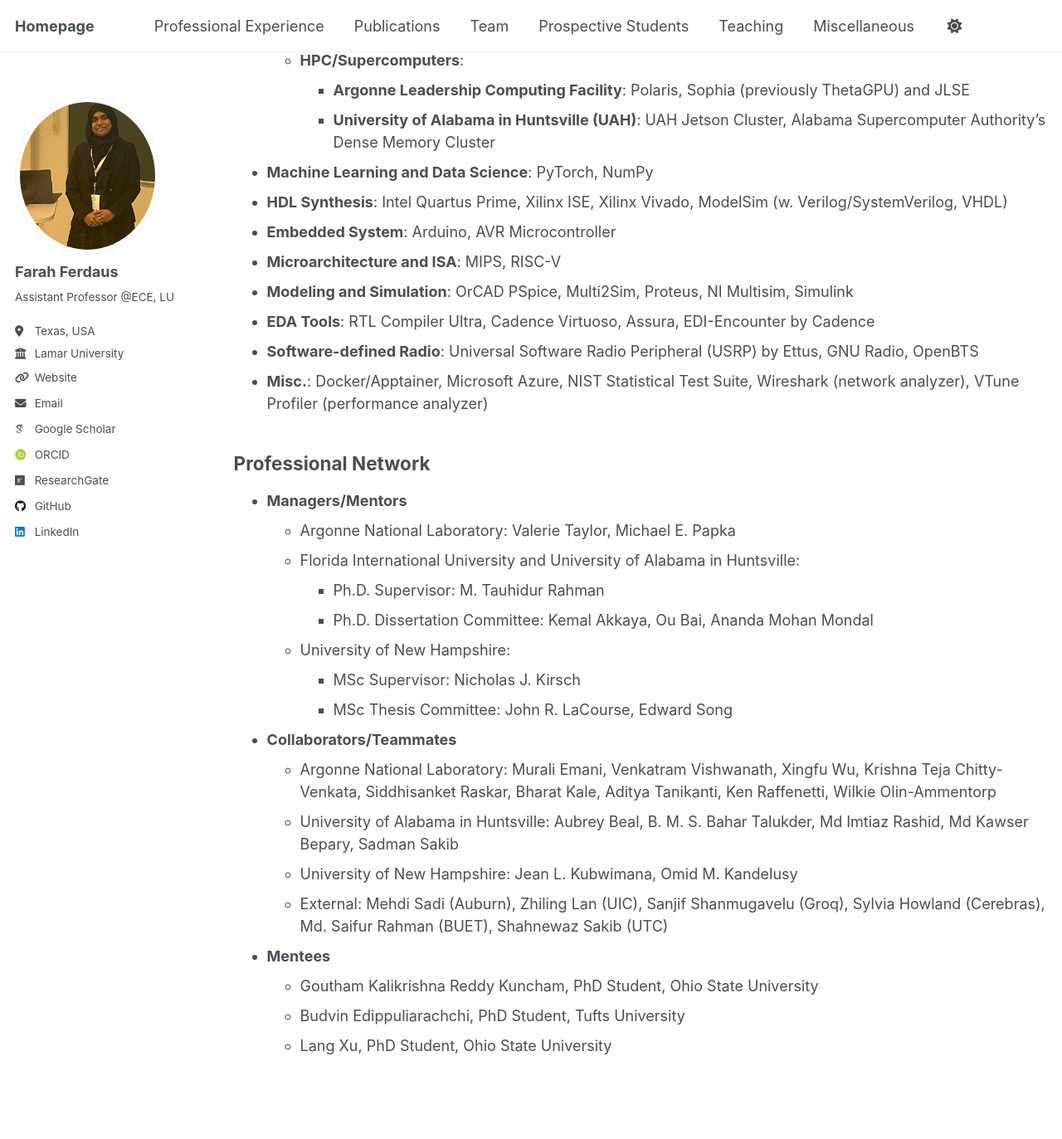
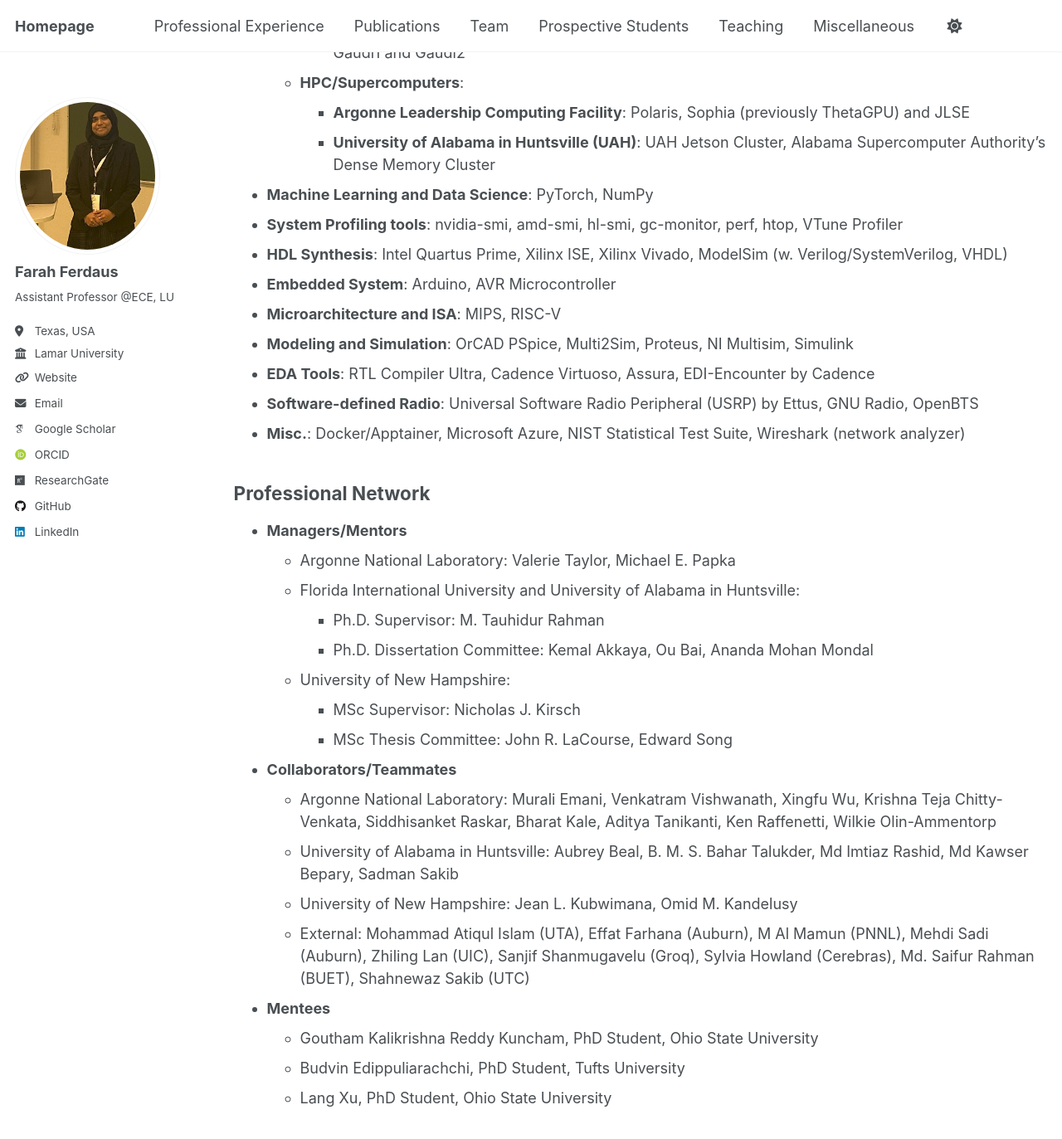
Before and after one commit to fferdaus/fferdaus.github.io, a Jekyll site: the page built from _pages/experience.md, in a window 1280 px wide and 1400 px high, scrolled down 1994 px. Shown: the top 1373 px of the window at 83% size. Built offline with Jekyll 4.4.1, drawn with Linux system fonts in a browser that asks for light colours; some web fonts are replaced; some of the changed text lies outside the part shown.

Commit message:
Update experience.md

```diff
--- a/_pages/experience.md
+++ b/_pages/experience.md
@@ -65,13 +65,14 @@ redirect_from:
      * **Argonne Leadership Computing Facility**: Polaris, Sophia (previously ThetaGPU) and JLSE
      * **University of Alabama in Huntsville (UAH)**: UAH Jetson Cluster, Alabama Supercomputer Authority's Dense Memory Cluster
  - **Machine Learning and Data Science**: PyTorch, NumPy
+ - **System Profiling tools**: nvidia-smi, amd-smi, hl-smi, gc-monitor, perf, htop, VTune Profiler
  - **HDL Synthesis**: Intel Quartus Prime, Xilinx ISE, Xilinx Vivado, ModelSim (w. Verilog/SystemVerilog, VHDL)
  - **Embedded System**: Arduino, AVR Microcontroller
  - **Microarchitecture and ISA**: MIPS, RISC-V
  - **Modeling and Simulation**: OrCAD PSpice, Multi2Sim, Proteus, NI Multisim, Simulink
  - **EDA Tools**: RTL Compiler Ultra, Cadence Virtuoso, Assura, EDI-Encounter by Cadence
  - **Software-defined Radio**: Universal Software Radio Peripheral (USRP) by Ettus, GNU Radio, OpenBTS
- - **Misc.**: Docker/Apptainer, Microsoft Azure, NIST Statistical Test Suite, Wireshark (network analyzer), VTune Profiler (performance analyzer)
+ - **Misc.**: Docker/Apptainer, Microsoft Azure, NIST Statistical Test Suite, Wireshark (network analyzer)
 
 <!-- - **Optimization Tools**: nvidia-smi, amd-smi, hl-smi, gc-monitor, perf, htop-->
 
@@ -89,7 +90,7 @@ redirect_from:
    * Argonne National Laboratory: Murali Emani, Venkatram Vishwanath, Xingfu Wu, Krishna Teja Chitty-Venkata, Siddhisanket Raskar, Bharat Kale, Aditya Tanikanti, Ken Raffenetti, Wilkie Olin-Ammentorp
    * University of Alabama in Huntsville: Aubrey Beal, B. M. S. Bahar Talukder, Md Imtiaz Rashid, Md Kawser Bepary, Sadman Sakib
    * University of New Hampshire: Jean L. Kubwimana, Omid M. Kandelusy
-   * External: Mehdi Sadi (Auburn), Zhiling Lan (UIC), Sanjif Shanmugavelu (Groq), Sylvia Howland (Cerebras), Md. Saifur Rahman (BUET), Shahnewaz Sakib (UTC)
+   * External:  Mohammad Atiqul Islam (UTA), Effat Farhana (Auburn), M Al Mamun (PNNL), Mehdi Sadi (Auburn), Zhiling Lan (UIC), Sanjif Shanmugavelu (Groq), Sylvia Howland (Cerebras), Md. Saifur Rahman (BUET), Shahnewaz Sakib (UTC)
  - **Mentees**
    * Goutham Kalikrishna Reddy Kuncham, PhD Student, Ohio State University
    * Budvin Edippuliarachchi, PhD Student, Tufts University
```
Also changed, not shown: other parts of _pages/experience.md (+1 -1 lines).
